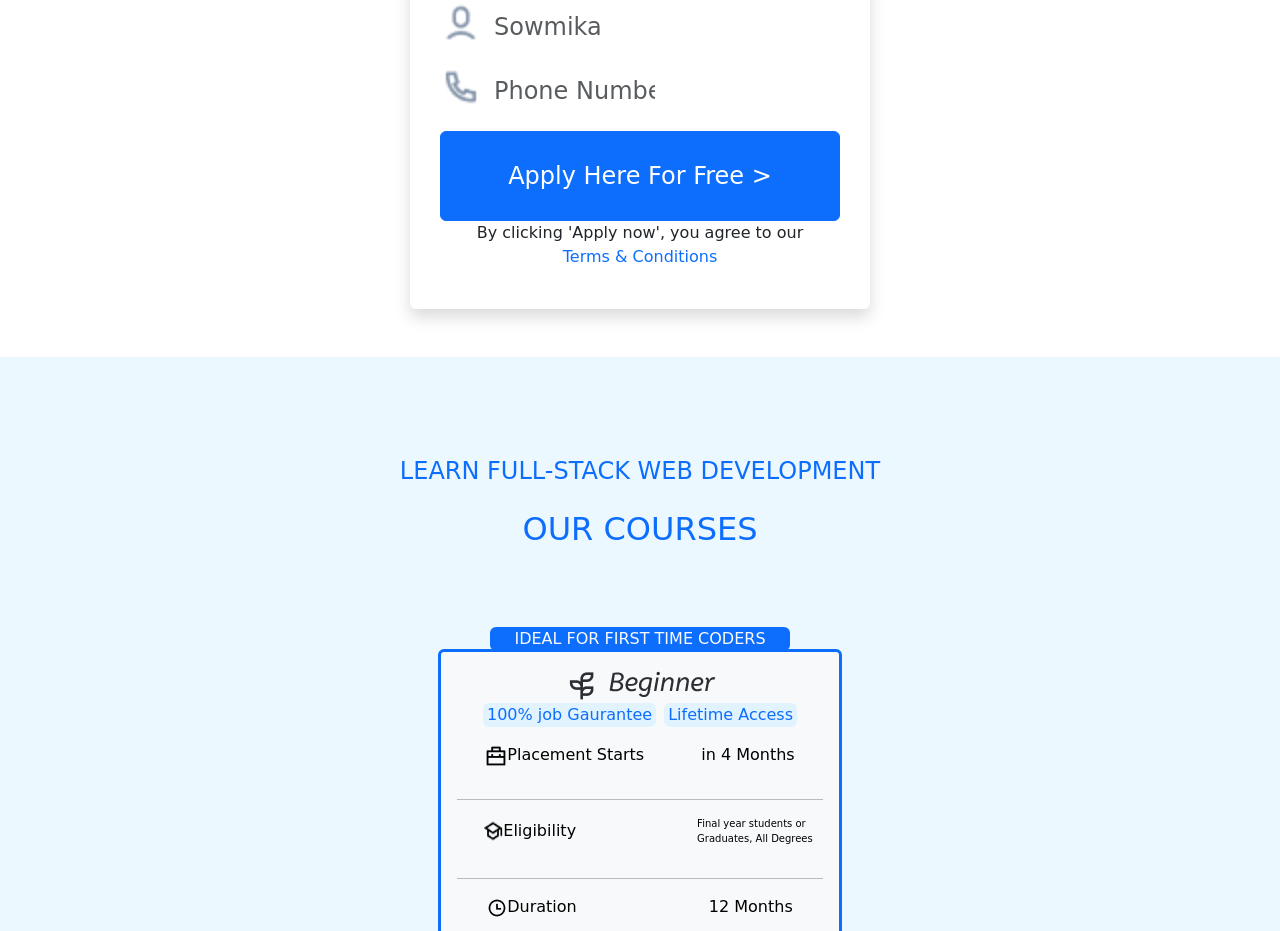
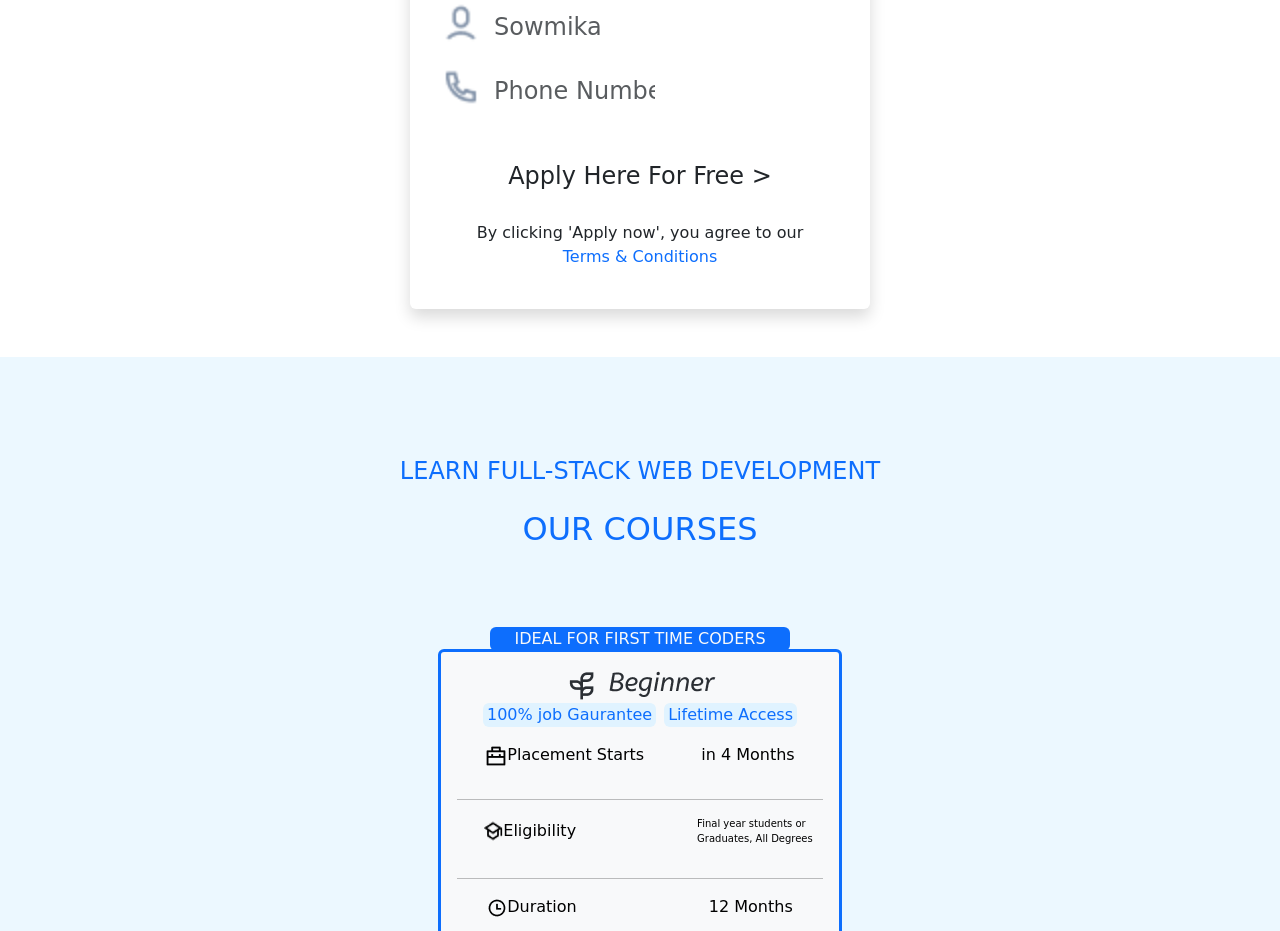
Before and after one commit to VindhyaPenna/Accioclone_Responsive, a plain HTML site: page index.html in a window 1280 px wide. Shown: the part 1132-2063 px from the top of the page. Drawn offline with nearby package versions, Linux system fonts and the light colour scheme.

Commit message:
Update index.html

```diff
--- a/index.html
+++ b/index.html
@@ -94,7 +94,7 @@
             <input type="number" required placeholder="Phone Number" class="w-50 form-control border-0 fs-4" id="exampleInputPassword1">
           </div>
 
-          <button type="submit" class="btn btn-block fs-4 form-button btn-primary">Apply Here For Free ></button>
+          <button type="submit" class="btn btn-block fs-4 form-button">Apply Here For Free ></button>
         </form>
       </div>
         <p class="text-center">By clicking 'Apply now', you agree to our <br>
```
